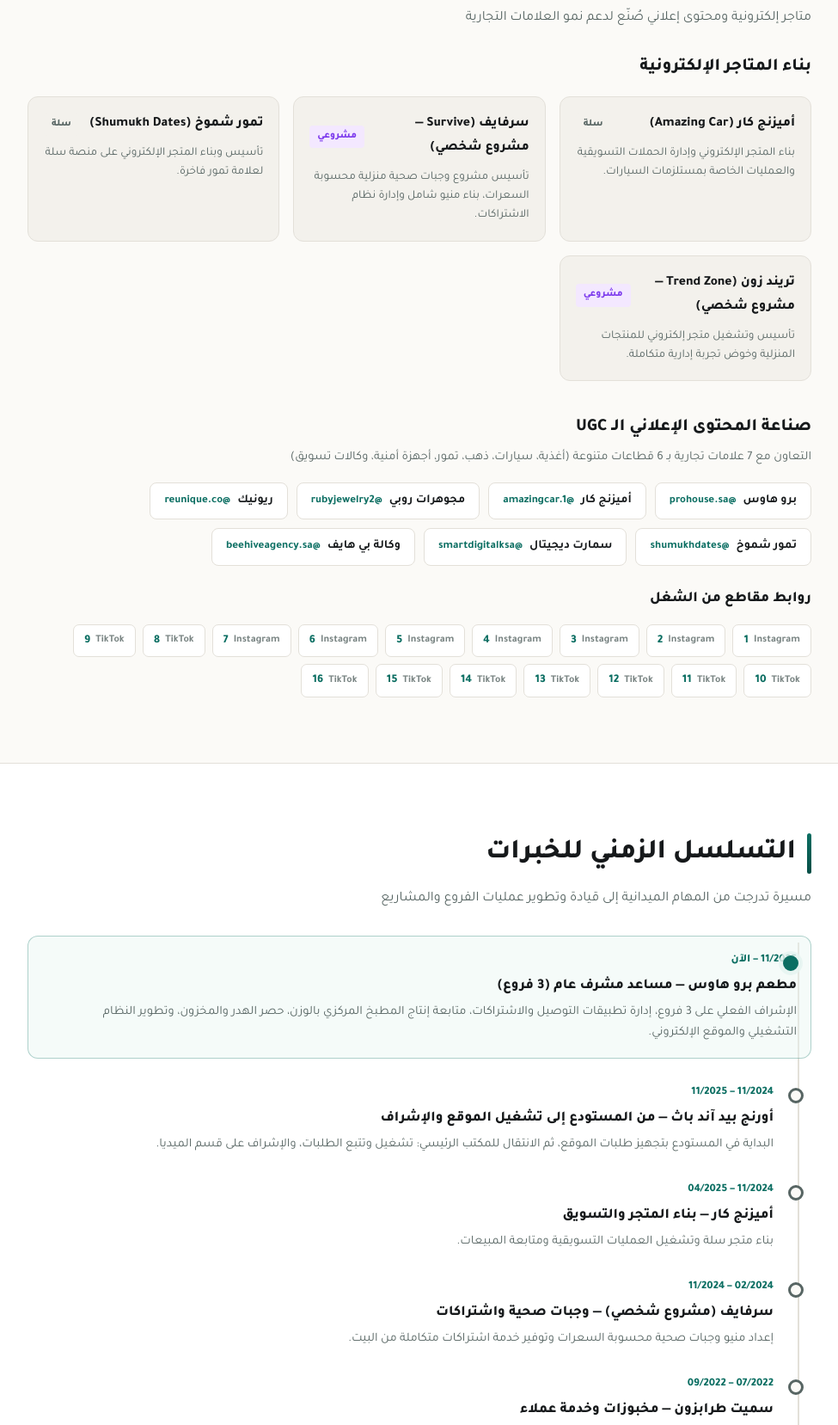
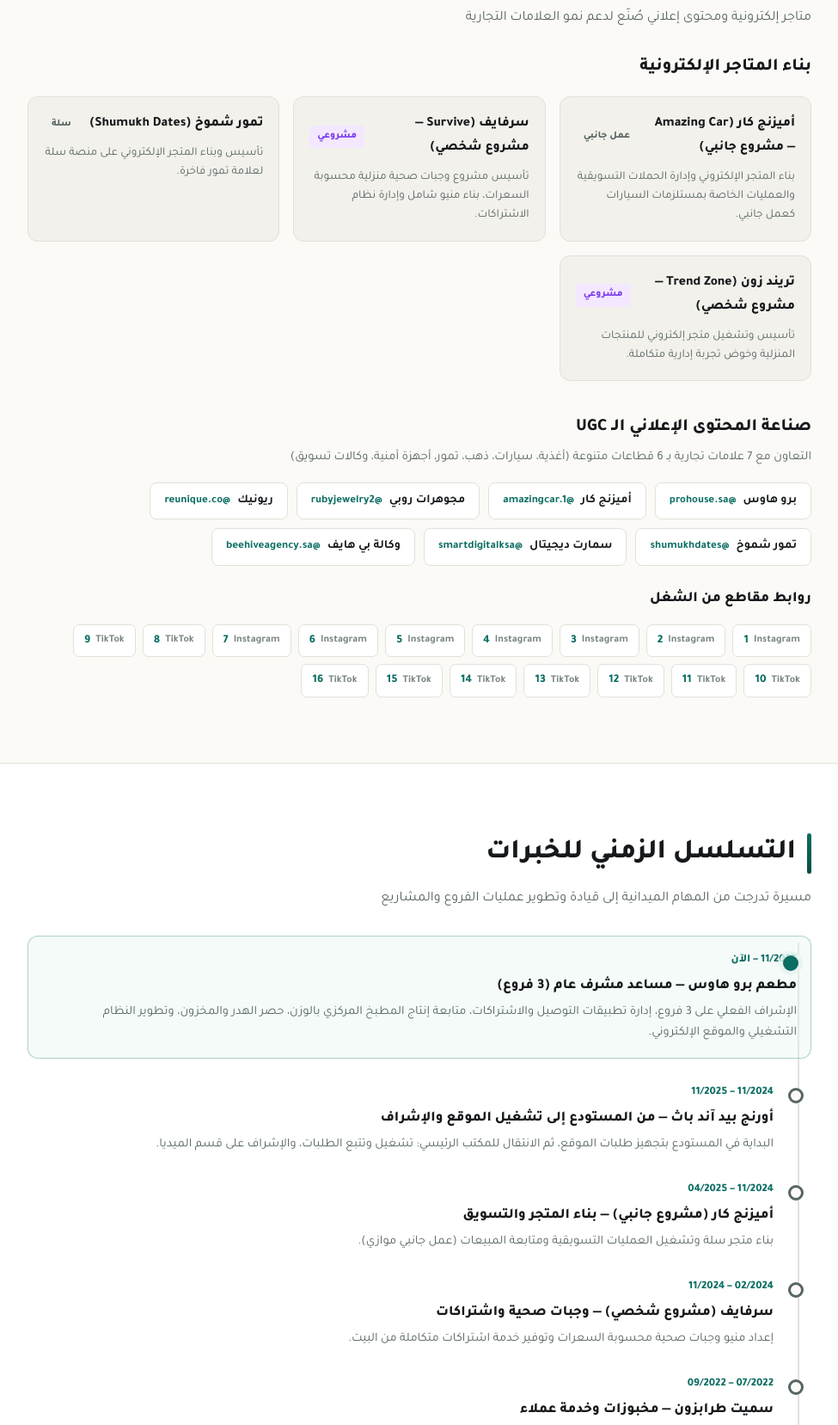
Before and after one commit to hasanoyounalsoud-stack/hasanoyounalsoud, a plain HTML site: page index.html in a window 1280 px wide. Shown: the part 6680-8337 px from the top of the page at 86% size, without its empty margins (152-1127 px from the left). Drawn offline with Linux system fonts and the light colour scheme.

Commit message:
Clarify Amazing Car as a side project in timeline and e-commerce sections

```diff
--- a/index.html
+++ b/index.html
@@ -700,12 +700,12 @@
 
         <div class="store-card reveal">
           <div class="st-head">
-            <h4 data-ar="أميزنج كار (Amazing Car)" data-en="Amazing Car">أميزنج كار (Amazing Car)</h4>
-            <span class="tag">سلة</span>
+            <h4 data-ar="أميزنج كار (Amazing Car — مشروع جانبي)" data-en="Amazing Car (Side Project)">أميزنج كار (Amazing Car — مشروع جانبي)</h4>
+            <span class="tag">عمل جانبي</span>
           </div>
-          <p data-ar="بناء المتجر الإلكتروني وإدارة الحملات التسويقية والعمليات الخاصة بمستلزمات السيارات."
-             data-en="E-commerce store setup on Salla platform and marketing operations management for car accessories.">
-            بناء المتجر الإلكتروني وإدارة الحملات التسويقية والعمليات الخاصة بمستلزمات السيارات.
+          <p data-ar="بناء المتجر الإلكتروني وإدارة الحملات التسويقية والعمليات الخاصة بمستلزمات السيارات كعمل جانبي."
+             data-en="E-commerce store setup on Salla platform and marketing operations management as a side project.">
+            بناء المتجر الإلكتروني وإدارة الحملات التسويقية والعمليات الخاصة بمستلزمات السيارات كعمل جانبي.
           </p>
         </div>
 
@@ -823,10 +823,10 @@
         <li class="reveal">
           <span class="when" data-ar="11/2024 – 04/2025" data-en="Nov 2024 – Apr 2025">11/2024 – 04/2025</span>
           <div>
-            <strong data-ar="أميزنج كار — بناء المتجر والتسويق" data-en="Amazing Car — Store Setup & Marketing Ops">أميزنج كار — بناء المتجر والتسويق</strong>
-            <p data-ar="بناء متجر سلة وتشغيل العمليات التسويقية ومتابعة المبيعات."
-               data-en="Built Salla store infrastructure and directed marketing operations.">
-              بناء متجر سلة وتشغيل العمليات التسويقية ومتابعة المبيعات.
+            <strong data-ar="أميزنج كار (مشروع جانبي) — بناء المتجر والتسويق" data-en="Amazing Car (Side Project) — Store Setup & Marketing Ops">أميزنج كار (مشروع جانبي) — بناء المتجر والتسويق</strong>
+            <p data-ar="بناء متجر سلة وتشغيل العمليات التسويقية ومتابعة المبيعات (عمل جانبي موازي)."
+               data-en="Built Salla store infrastructure and directed marketing operations as a side contract.">
+              بناء متجر سلة وتشغيل العمليات التسويقية ومتابعة المبيعات (عمل جانبي موازي).
             </p>
           </div>
         </li>
```
